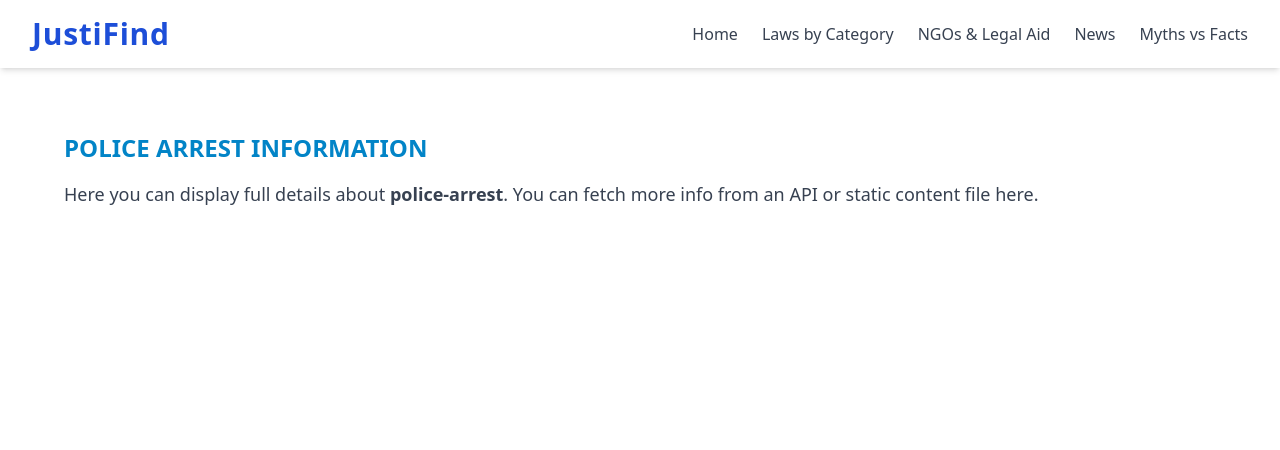
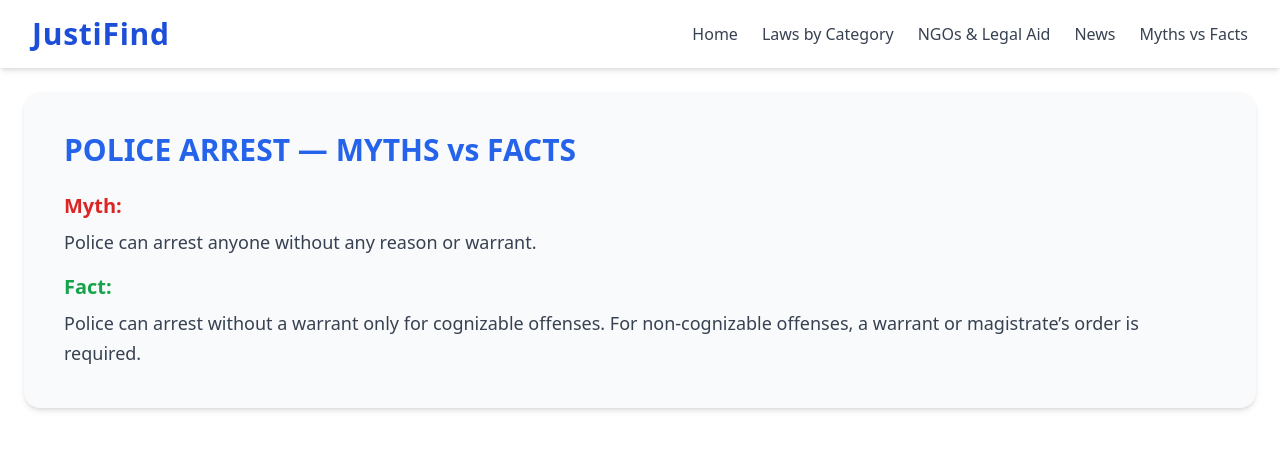
Before and after one commit to ManojDekhane/JustiFind, a React (Vite) app in the folder frontend/: page /myths in a window 1280 px wide. Both pictures are taken after a click on the picture 256 px from the left and 340 px from the top of the page. Shown: the top 450 px of the page. Built offline with nearby package versions, Linux system fonts and the light colour scheme; the HTML template or start-up script is replaced by a standard one.

Commit message:
Myth Fact Feature Updated

```diff
--- a/frontend/src/component/landingPage.jsx
+++ b/frontend/src/component/LandingPage.jsx
@@ -3,7 +3,7 @@ import axios from "axios";
 import { Search, Mic } from "lucide-react";
 import { motion } from "framer-motion";
 import { Link } from "react-router-dom";
-//Ready-made Button
+
 const Button = ({ children, onClick, className = "", disabled }) => (
   <button
     onClick={onClick}
--- a/frontend/src/component/mythFactCard.jsx
+++ b/frontend/src/component/MythFactCard.jsx
@@ -1,6 +1,7 @@
 import React from "react";
 import { useNavigate } from "react-router-dom";
-const FlowerCard = ({ name, description, image }) => {
+
+const MythFactCard = ({ name, description, image }) => {
   const navigate = useNavigate();
 
   const handleClick = () => {
@@ -24,4 +25,4 @@ const FlowerCard = ({ name, description, image }) => {
   );
 };
 
-export default FlowerCard;
+export default MythFactCard;
--- /dev/null
+++ b/frontend/src/localData/mythFactDescriptionData.js
@@ -0,0 +1,36 @@
+const mythFactDescriptionData = new Map([
+  [
+    "police-arrest",
+    {
+      title: "Police Arrest",
+      myth: "Police can arrest anyone without any reason or warrant.",
+      fact: "Police can arrest without a warrant only for cognizable offenses. For non-cognizable offenses, a warrant or magistrate’s order is required.",
+    },
+  ],
+  [
+    "cybercrime",
+    {
+      title: "Cybercrime",
+      myth: "Cybercrimes are minor offenses and do not lead to serious punishment.",
+      fact: "Cybercrimes such as hacking, identity theft, and online harassment are punishable under the IT Act, 2000, and IPC sections, often leading to imprisonment and fines.",
+    },
+  ],
+  [
+    "women-arrest-law",
+    {
+      title: "Women Arrest Law",
+      myth: "Police can arrest women at any time of the day or night.",
+      fact: "As per the CrPC, women cannot be arrested after sunset and before sunrise except in exceptional circumstances with written permission from a magistrate.",
+    },
+  ],
+  [
+    "online-complaint",
+    {
+      title: "Online Complaint",
+      myth: "You must visit a police station physically to file a complaint.",
+      fact: "FIRs and complaints can be filed online through official state or cybercrime portals, especially for digital and cyber offenses.",
+    },
+  ],
+]);
+
+export default mythFactDescriptionData;
--- a/frontend/src/localData/mythFactData.js
+++ b/frontend/src/localData/mythFactTopicData.js
@@ -1,5 +1,4 @@
-// src/data/flowerData.js
-export const flowerData = [
+export const mythFactTopicData = [
   {
     id: 1,
     name: "Police Arrest",
@@ -10,13 +9,13 @@ export const flowerData = [
     id: 2,
     name: "Cybercrime",
     image: "https://encrypted-tbn0.gstatic.com/images?q=tbn:ANd9GcT3vnb3pSMxbjdEr-9RsgyU224Dv37uVr78Kg&s",
-    link: "https://en.wikipedia.org/wiki/Cybercrime",
+    link: "/info/cybercrime",
   },
   {
     id: 3,
     name: "Women Arrest Law",
     image: "https://encrypted-tbn0.gstatic.com/images?q=tbn:ANd9GcSZbQRyEnQZkOOB8CH2Elk5PKJiXWpNxXrwqQ&s",
-    link: "/info/women-arrest",
+    link: "/info/women-arrest-law",
   },
   {
     id: 4,
--- /dev/null
+++ b/frontend/src/pages/MythFactDetailPage.jsx
@@ -0,0 +1,42 @@
+import React from "react";
+import { useParams } from "react-router-dom";
+import legalMythsData from "../localData/mythFactDescriptionData.js";
+
+const mythFactDetails = () => {
+  const { topic } = useParams();
+
+  const data = legalMythsData.get(topic);
+
+  if (!data) {
+    return (
+      <div className="p-10">
+        <h1 className="text-2xl font-bold text-red-500 mb-4">
+          Topic Not Found
+        </h1>
+        <p className="text-gray-600 text-lg">
+          Sorry, we couldn’t find details for this topic.
+        </p>
+      </div>
+    );
+  }
+
+  return (
+    <div className="p-10 bg-gray-50 rounded-2xl shadow-md">
+      <h1 className="text-3xl font-bold text-blue-600 mb-6">
+        {data.title.toUpperCase()} — MYTHS vs FACTS
+      </h1>
+
+      <div className="mb-4">
+        <h2 className="text-xl font-semibold text-red-600 mb-2">Myth:</h2>
+        <p className="text-gray-700 text-lg leading-relaxed">{data.myth}</p>
+      </div>
+
+      <div>
+        <h2 className="text-xl font-semibold text-green-600 mb-2">Fact:</h2>
+        <p className="text-gray-700 text-lg leading-relaxed">{data.fact}</p>
+      </div>
+    </div>
+  );
+};
+
+export default mythFactDetails;
--- a/frontend/src/pages/mythFactPage.jsx
+++ b/frontend/src/pages/MythFactPage.jsx
@@ -1,23 +1,22 @@
-// src/components/FlowerPage.jsx
 import React from "react";
-import { flowerData } from "../localData/mythFactData";
-import FlowerCard from "../component/mythFactCard";
+import { mythFactTopicData } from "../localData/mythFactTopicData";
+import MythFactCard from "../component/MythFactCard";
 import Navbar from "../component/Navbar";
 
-const FlowerPage = () => {
+const MythFactPage = () => {
   return (
-    <div className="min-h-screen bg-white min-h-screen py-10">
+    <div className="min-h-screen bg-white py-10">
 
       <div className="text-center mb-10">
-        <h1 className="text-4xl font-bold text-sky-600 mb-10">Myths vs Facts</h1>
+        <h1 className="text-4xl font-bold text-blue-600 mb-10">Myths vs Facts</h1>
         <p className="text-sky blue-mt-2">
 
         </p>
       </div>
 
       <div className="grid grid-cols-1 sm:grid-cols-2 lg:grid-cols-3 gap-8 px-6">
-        {flowerData.map((flower) => (
-          <FlowerCard
+        {mythFactTopicData.map((flower) => (
+          <MythFactCard
             key={flower.id}
             name={flower.name}
             description={flower.description}
@@ -29,4 +28,4 @@ const FlowerPage = () => {
   );
 };
 
-export default FlowerPage;
+export default MythFactPage;
--- a/frontend/src/pages/mythFactDetailPage.jsx
+++ /dev/null
@@ -1,21 +0,0 @@
-// src/pages/InfoDetails.jsx
-import React from "react";
-import { useParams } from "react-router-dom";
-
-const InfoDetails = () => {
-  const { topic } = useParams();
-
-  return (
-    <div className="p-10">
-      <h1 className="text-2xl font-bold text-sky-600 mb-4">
-        {topic.replace("-", " ").toUpperCase()} INFORMATION
-      </h1>
-      <p className="text-gray-700 text-lg leading-relaxed">
-        Here you can display full details about <b>{topic}</b>.
-        You can fetch more info from an API or static content file here.
-      </p>
-    </div>
-  );
-};
-
-export default InfoDetails;
--- a/frontend/src/routes/routes.jsx
+++ b/frontend/src/routes/routes.jsx
@@ -1,19 +1,18 @@
-// routes.jsx
 import React from "react";
 import { BrowserRouter as Router, Routes, Route } from "react-router-dom";
-import LandingPage from "../component/landingPage";
-import Mythsvsfactpage from "../pages/mythFactPage";
+import LandingPage from "../component/LandingPage";
+import MythFactPage from "../pages/MythFactPage";
 import Navbar from "../component/Navbar";
-import  Layout from "../routes/layout";
-import InfoDetails from "../pages/mythFactDetailPage";
+import  Layout from "../routes/Layout";
+import MythFactDetails from "../pages/MythFactDetailPage";
 const AppRoutes = () => {
   return (
     <Router>
       <Routes>
         <Route path="/" element={<Layout/>}>
          <Route path="/" element={<LandingPage />} />
-         <Route path='/myths' element={<Mythsvsfactpage/>}/>
-           <Route path="/info/:topic" element={<InfoDetails />} />
+         <Route path='/myths' element={<MythFactPage/>}/>
+           <Route path="/info/:topic" element={<MythFactDetails />} />
          </Route>
       </Routes>
     </Router>
```
Also changed, not shown: frontend/src/routes/Layout.jsx (renamed from frontend/src/routes/layout.jsx).
